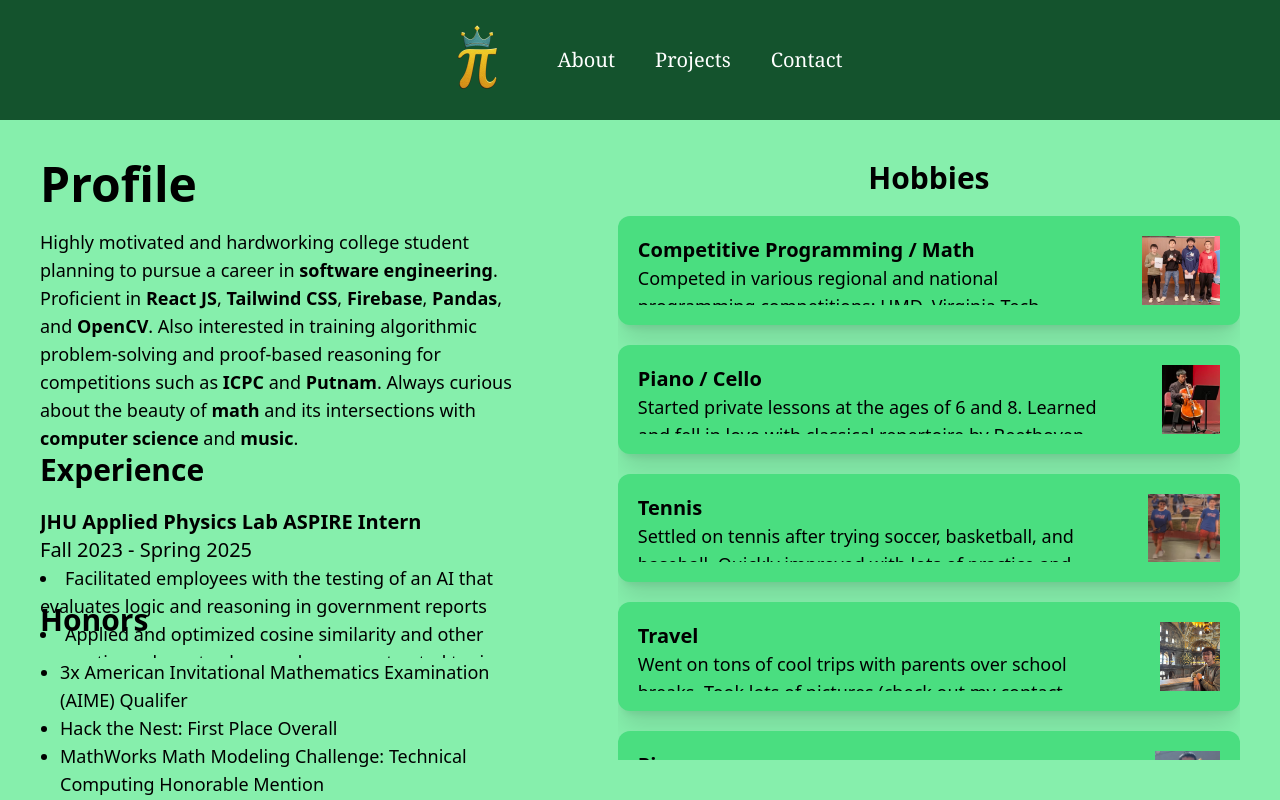
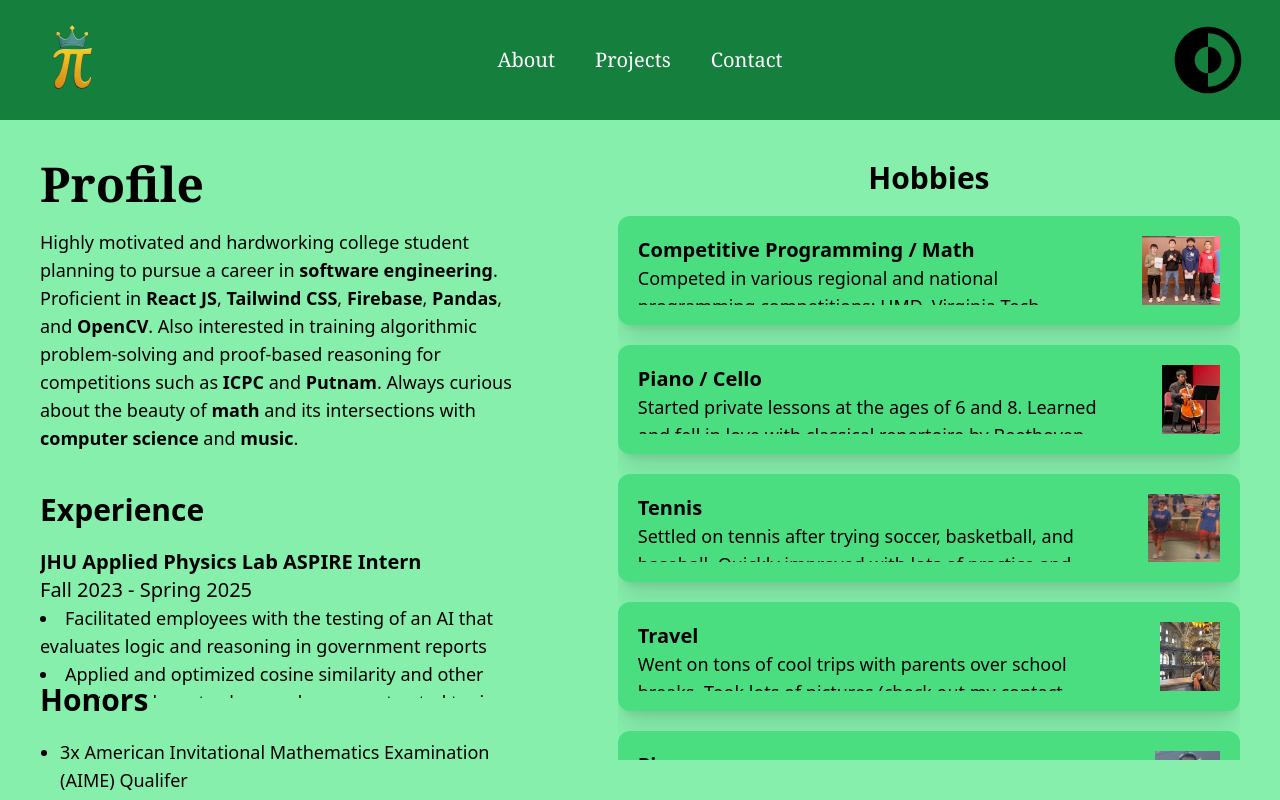
Before and after one commit to pi-person314/portfolio, a React (Vite) app: page /about in a window 1280 px wide. Built offline with nearby package versions, Linux system fonts and the light colour scheme.

Commit message:
light/dark mode

```diff
--- a/src/App.jsx
+++ b/src/App.jsx
@@ -4,18 +4,25 @@ import Home from "./screens/Home";
 import About from "./screens/About";
 import Projects from "./screens/Projects";
 import Contact from "./screens/Contact"
+import { useState } from "react";
 
 export default function App() {
+  const [darkMode, setDarkMode] = useState(false);
+
+  const toggleDarkMode = () => {
+    setDarkMode(!darkMode);
+  };
+
   return (
     <div className="flex flex-col h-screen">
       <Router>
-        <Header />
+        <Header toggleDarkMode={toggleDarkMode}/>
         <div className="flex-1 overflow-hidden">
           <Routes>
-            <Route path="/" element={<Home />}/>
-            <Route path="/about" element={<About />}/>
-            <Route path="/projects" element={<Projects />}/>
-            <Route path="/contact" element={<Contact />}/>
+            <Route path="/" element={<Home darkMode={darkMode}/>}/>
+            <Route path="/about" element={<About darkMode={darkMode}/>}/>
+            <Route path="/projects" element={<Projects darkMode={darkMode}/>}/>
+            <Route path="/contact" element={<Contact darkMode={darkMode}/>}/>
           </Routes>
         </div>
       </Router>
--- a/src/components/Header.jsx
+++ b/src/components/Header.jsx
@@ -1,17 +1,23 @@
 import { Link } from "react-router-dom";
 import pi from "../assets/images/pi.png";
+import mode from "../assets/images/mode.svg";
 
-export default function Header() {
+export default function Header({toggleDarkMode}) {
     return (
-        <header className="bg-green-900 text-white px-8 py-5">
-            <nav className="flex justify-center items-center mx-auto space-x-10">
+        <header className="flex bg-green-700 text-white px-8 py-5">
+            <div className="flex items-center">
                 <Link to="/">
                     <img src={pi} className="h-10 md:h-20 object-contain hover:animate-spin" alt="Pi Logo"/>
                 </Link>
+            </div>
+            <div className="flex justify-center items-center mx-auto space-x-10">
                 <Link className="text-sm sm:text-md md:text-xl font-serif hover:text-blue-300" to="/about">About</Link>
                 <Link className="text-sm sm:text-md md:text-xl font-serif hover:text-blue-300" to="/projects">Projects</Link>
                 <Link className="text-sm sm:text-md md:text-xl font-serif hover:text-blue-300" to="/contact">Contact</Link>
-            </nav>
+            </div>
+            <div className="flex items-center">
+                <button onClick={toggleDarkMode}><img src={mode} className="h-10 md:h-20 object-contain hover:scale-105" alt="Light/Dark Mode Button"/></button>
+            </div>
         </header>
     );
 };
--- a/src/screens/About.jsx
+++ b/src/screens/About.jsx
@@ -5,22 +5,22 @@ import travel from "../assets/images/mosque.jpg";
 import pi from "../assets/images/pillow.jpg";
 import { Link } from "react-router-dom";
 
-export default function About() {
+export default function About({darkMode}) {
     return (
         <>
-            <div className="flex flex-col md:flex-row justify-between bg-green-300 h-full overflow-y-auto">
-                <div className="flex flex-col justify-between m-10 md:w-2/5">
+            <div className={`flex flex-col md:flex-row justify-between h-full overflow-y-auto ${darkMode ? "bg-green-900 text-white" : "bg-green-300"}`}>
+                <div className="flex flex-col justify-between space-y-10 m-10 md:w-2/5">
                     <div>
-                        <h1 className="text-3xl lg:text-5xl mb-5"><b>Profile</b></h1>
+                        <h1 className="text-3xl lg:text-5xl mb-5 font-serif justify-self-center md:justify-self-auto"><b>Profile</b></h1>
                         <p className="text-md lg:text-lg">Highly motivated and hardworking college student planning to pursue a career in <b>software engineering</b>.
                             Proficient in <b>React JS</b>, <b>Tailwind CSS</b>, <b>Firebase</b>, <b>Pandas</b>, and <b>OpenCV</b>.
                             Also interested in training algorithmic problem-solving and proof-based reasoning for competitions such as <b>ICPC</b> and <b>Putnam</b>.
                             Always curious about the beauty of <b>math</b> and its intersections with <b>computer science</b> and <b>music</b>.
                         </p>
                     </div>
-                    <div className="h-1/6 lg:h-1/4">
-                        <h1 className="text-xl lg:text-3xl mb-5"><b>Experience</b></h1>
-                        <div className="h-full overflow-y-auto">
+                    <div className="md:h-1/6 lg:h-1/4">
+                        <h1 className="text-2xl lg:text-3xl mb-5 justify-self-center md:justify-self-auto"><b>Experience</b></h1>
+                        <div className="md:h-full md:overflow-y-scroll">
                             <h2 className="text-lg lg:text-xl"><b>JHU Applied Physics Lab ASPIRE Intern</b></h2>
                             <h3 className="text-lg lg:text-xl">Fall 2023 - Spring 2025</h3>
                             <ul className="list-disc text-md lg:text-lg list-inside mb-5">
@@ -35,7 +35,7 @@ export default function About() {
                         </div>
                     </div>
                     <div>
-                        <h1 className="text-xl lg:text-3xl mb-5"><b>Honors</b></h1>
+                        <h1 className="text-2xl lg:text-3xl mb-5 justify-self-center md:justify-self-auto"><b>Honors</b></h1>
                         <ul className="list-disc text-md lg:text-lg ml-5">
                             <li>3x American Invitational Mathematics Examination (AIME) Qualifer</li>
                             <li>Hack the Nest: First Place Overall</li>
@@ -46,9 +46,9 @@ export default function About() {
                     </div>
                 </div>
                 <div className="flex flex-col items-center m-10 md:w-1/2">
-                    <h1 className="text-xl lg:text-3xl mb-5"><b>Hobbies</b></h1>
+                    <h1 className="text-2xl lg:text-3xl mb-5"><b>Hobbies</b></h1>
                     <div className="md:overflow-y-auto space-y-5">
-                        <div className="flex flex-col md:flex-row bg-green-400 shadow-xl rounded-xl p-5 w-full h-1/5">
+                        <div className={`flex flex-col md:flex-row shadow-xl rounded-xl p-5 w-full md:h-1/5 ${darkMode ? "bg-green-700" : "bg-green-400"}`}>
                             <div className="mb-5 md:mb-0 md:mr-10 md:overflow-y-auto">
                                 <h2 className="text-lg lg:text-xl"><b>Competitive Programming / Math</b></h2>
                                 <p className="text-md lg:text-lg">Competed in various regional and national programming competitions: UMD, Virginia Tech, M(IT)^2, CALICO, etc.
@@ -58,7 +58,7 @@ export default function About() {
                             </div>
                             <img className="md:w-1/3 object-contain" src={comp}/>
                         </div>
-                        <div className="flex flex-col md:flex-row bg-green-400 shadow-xl rounded-xl p-5 w-full h-1/5">
+                        <div className={`flex flex-col md:flex-row shadow-xl rounded-xl p-5 w-full md:h-1/5 ${darkMode ? "bg-green-700" : "bg-green-400"}`}>
                             <div className="mb-5 md:mb-0 md:mr-10 md:overflow-y-auto">
                                 <h2 className="text-lg lg:text-xl"><b>Piano / Cello</b></h2>
                                 <p className="text-md lg:text-lg">Started private lessons at the ages of 6 and 8.
@@ -67,9 +67,9 @@ export default function About() {
                                     Performed in various chamber groups (piano trio, cello quartet) with friends.
                                 </p>
                             </div>
-                            <img className="scale-75 md:scale-100 md:w-1/3 object-contain" src={cello}/>
+                            <img className="md:scale-100 md:w-1/3 object-contain" src={cello}/>
                         </div>
-                        <div className="flex flex-col md:flex-row bg-green-400 shadow-xl rounded-xl p-5 w-full h-1/5">
+                        <div className={`flex flex-col md:flex-row shadow-xl rounded-xl p-5 w-full md:h-1/5 ${darkMode ? "bg-green-700" : "bg-green-400"}`}>
                             <div className="mb-5 md:mb-0 md:mr-10 md:overflow-y-auto">
                                 <h2 className="text-lg lg:text-xl"><b>Tennis</b></h2>
                                 <p className="text-md lg:text-lg">Settled on tennis after trying soccer, basketball, and baseball.
@@ -79,7 +79,7 @@ export default function About() {
                             </div>
                             <img className="md:w-1/3 object-contain" src={tennis}/>
                         </div>
-                        <div className="flex flex-col md:flex-row bg-green-400 shadow-xl rounded-xl p-5 w-full h-1/5">
+                        <div className={`flex flex-col md:flex-row shadow-xl rounded-xl p-5 w-full md:h-1/5 ${darkMode ? "bg-green-700" : "bg-green-400"}`}>
                             <div className="mb-5 md:mb-0 md:mr-10 md:overflow-y-auto">
                                 <h2 className="text-lg lg:text-xl"><b>Travel</b></h2>
                                 <p className="text-md lg:text-lg">Went on tons of cool trips with parents over school breaks.
@@ -89,7 +89,7 @@ export default function About() {
                             </div>
                             <img className="md:w-1/3 object-contain" src={travel}/>
                         </div>
-                        <div className="flex flex-col md:flex-row bg-green-400 shadow-xl rounded-xl p-5 w-full h-1/5">
+                        <div className={`flex flex-col md:flex-row shadow-xl rounded-xl p-5 w-full md:h-1/5 ${darkMode ? "bg-green-700" : "bg-green-400"}`}>
                             <div className="mb-5 md:mb-0 md:mr-10 md:overflow-y-auto">
                                 <h2 className="text-lg lg:text-xl"><b>Pi</b></h2>
                                 <p className="text-md lg:text-lg">Started when I memorized 100 digits for a pi memorization contest in elementary school.
--- a/src/screens/Contact.jsx
+++ b/src/screens/Contact.jsx
@@ -4,10 +4,10 @@ import linkedin from "../assets/images/linkedin.svg"
 
 const images = import.meta.glob('../assets/travel/*.{jpg,png}', { eager: true });
 
-export default function Contact() {
+export default function Contact({darkMode}) {
     return (
         <>
-            <div className="flex flex-col md:flex-row h-full bg-green-300 justify-evenly items-center">
+            <div className={`flex flex-col md:flex-row h-full justify-evenly items-center ${darkMode ? "bg-green-900 text-white" : "bg-green-300"}`}>
                 <div className="space-y-5 text-center md:p-10">
                     <h1 className="font-serif font-bold text-4xl md:text-6xl">Contact Me</h1>
                     <p className="text-lg md:text-xl">Phone: <a className="hover:text-blue-600" href="tel:443-251-6876"><u>(443) 251-6876</u></a></p>
--- a/src/screens/Home.jsx
+++ b/src/screens/Home.jsx
@@ -1,10 +1,11 @@
 import { Link } from "react-router-dom";
 import me from "../assets/images/me.jpg"
+import { useEffect } from "react";
 
-export default function Home() {
+export default function Home({darkMode}) {
     return (
         // dark mode: green700 -> green800 -> green700, white text
-        <div className="flex flex-col lg:flex-row justify-evenly items-center h-full bg-gradient-to-b from-green-400 via-green-300 to-green-400">
+        <div className={`flex flex-col lg:flex-row justify-evenly items-center h-full bg-gradient-to-b ${darkMode ? "from-green-900 via-green-800 to-green-900 text-white" : "from-green-400 via-green-300 to-green-400"}`}>
             <div className="m-5 md:m-10">
                 <h1 className="text-5xl md:text-7xl text-center font-serif drop-shadow-2xl pb-10">Welcome, I'm<br/><strong>Jaden</strong></h1>
                 <p className="text-lg md:text-xl text-center">I'm a freshman at UC Berkeley majoring in <strong>computer science</strong> and <strong>math</strong>!</p>
```
Also changed, not shown: src/screens/Projects.jsx (+11 -10 lines), src/assets/images/lingly.png (added), src/assets/images/mode.svg (added).
